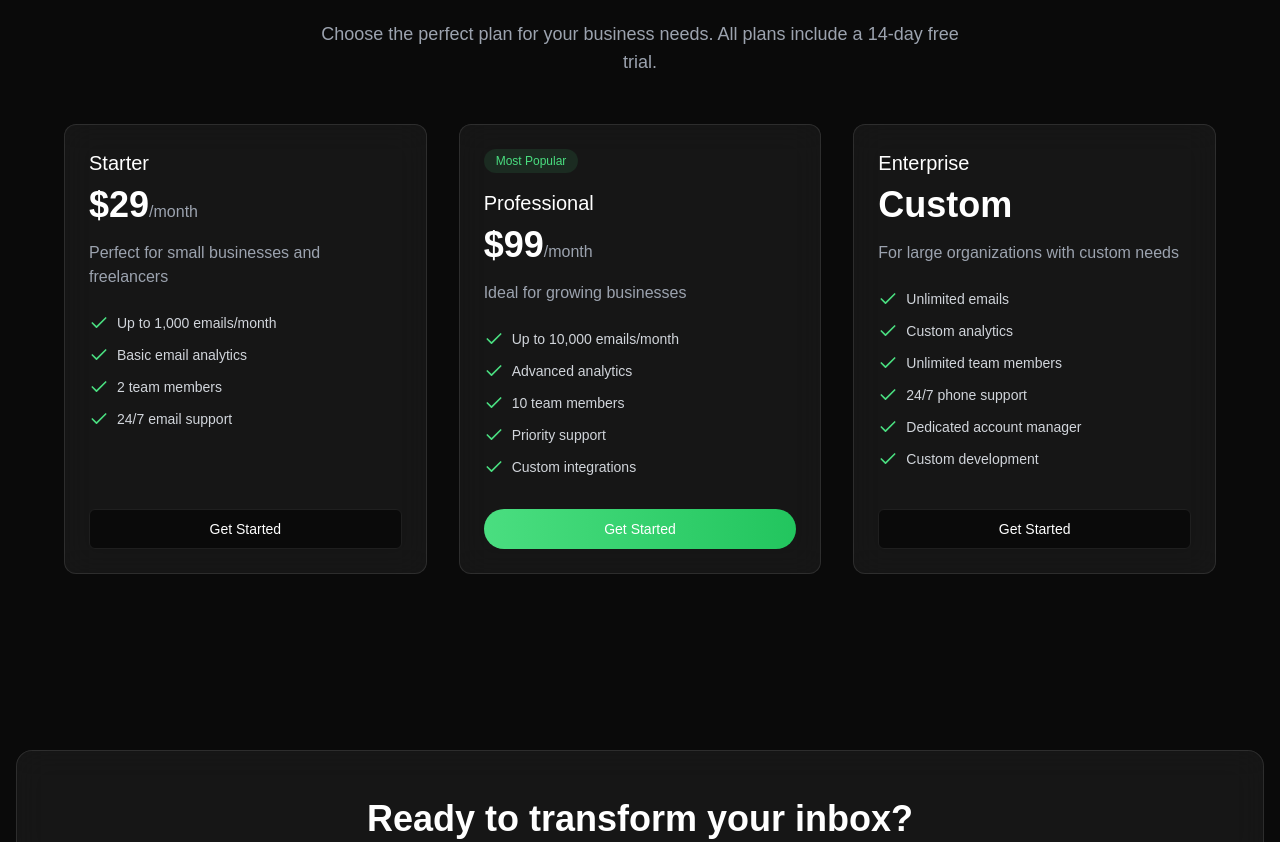
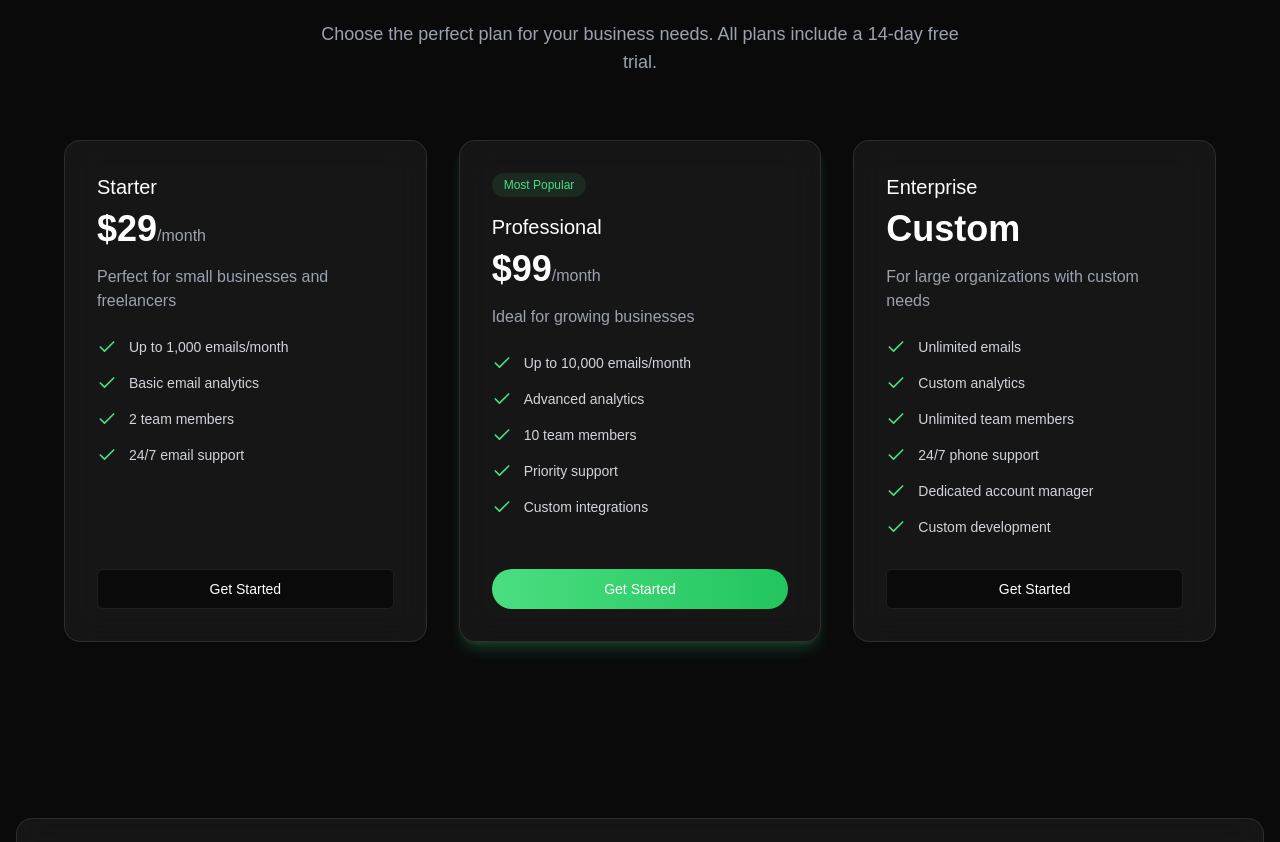
Before and after one commit to volltzz/c-468366, a React (Vite) app: page / in a window 1280 px wide. Shown: the part 2575-3417 px from the top of the page. Built offline with nearby package versions, Linux system fonts and the light colour scheme; a web font is replaced by a local one.

Commit message:
Add sleek glass effect to pricing tabs
Updated the pricing tabs to incorporate a glass effect, enhancing their visual appeal and ensuring a more modern, sleek design.
[skip gpt_engineer]

```diff
--- a/src/components/pricing/PricingSection.tsx
+++ b/src/components/pricing/PricingSection.tsx
@@ -19,9 +19,11 @@ const PricingTier = ({
     initial={{ opacity: 0, y: 20 }}
     animate={{ opacity: 1, y: 0 }}
     transition={{ duration: 0.5 }}
-    className={`glass rounded-xl p-6 flex flex-col ${
+    className={`glass rounded-2xl p-8 flex flex-col ${
       isPopular ? "border-primary" : "border-white/10"
-    } border-2`}
+    } border hover:scale-105 transition-transform duration-300 relative ${
+      isPopular ? "shadow-lg shadow-primary/20" : ""
+    }`}
   >
     {isPopular && (
       <span className="text-xs font-medium bg-primary/10 text-primary rounded-full px-3 py-1 w-fit mb-4">
@@ -34,15 +36,20 @@ const PricingTier = ({
       {price !== "Custom" && <span className="text-gray-400">/month</span>}
     </div>
     <p className="text-gray-400 mb-6">{description}</p>
-    <ul className="space-y-3 mb-8 flex-grow">
+    <ul className="space-y-4 mb-8 flex-grow">
       {features.map((feature, index) => (
-        <li key={index} className="flex items-center gap-2">
+        <li key={index} className="flex items-center gap-3">
           <Check className="w-5 h-5 text-primary" />
           <span className="text-sm text-gray-300">{feature}</span>
         </li>
       ))}
     </ul>
-    <Button className={isPopular ? "button-gradient w-full" : "w-full"} variant={isPopular ? "default" : "outline"}>
+    <Button
+      className={`${isPopular ? "button-gradient" : ""} w-full transition-all duration-300 ${
+        isPopular ? "hover:opacity-90" : "hover:bg-white/5"
+      }`}
+      variant={isPopular ? "default" : "outline"}
+    >
       Get Started
     </Button>
   </motion.div>
@@ -52,7 +59,7 @@ export const PricingSection = () => {
   return (
     <section className="container px-4 py-24">
       {/* Header */}
-      <div className="max-w-2xl mx-auto text-center mb-12">
+      <div className="max-w-2xl mx-auto text-center mb-16">
         <motion.h2
           initial={{ opacity: 0, y: 20 }}
           animate={{ opacity: 1, y: 0 }}
```
